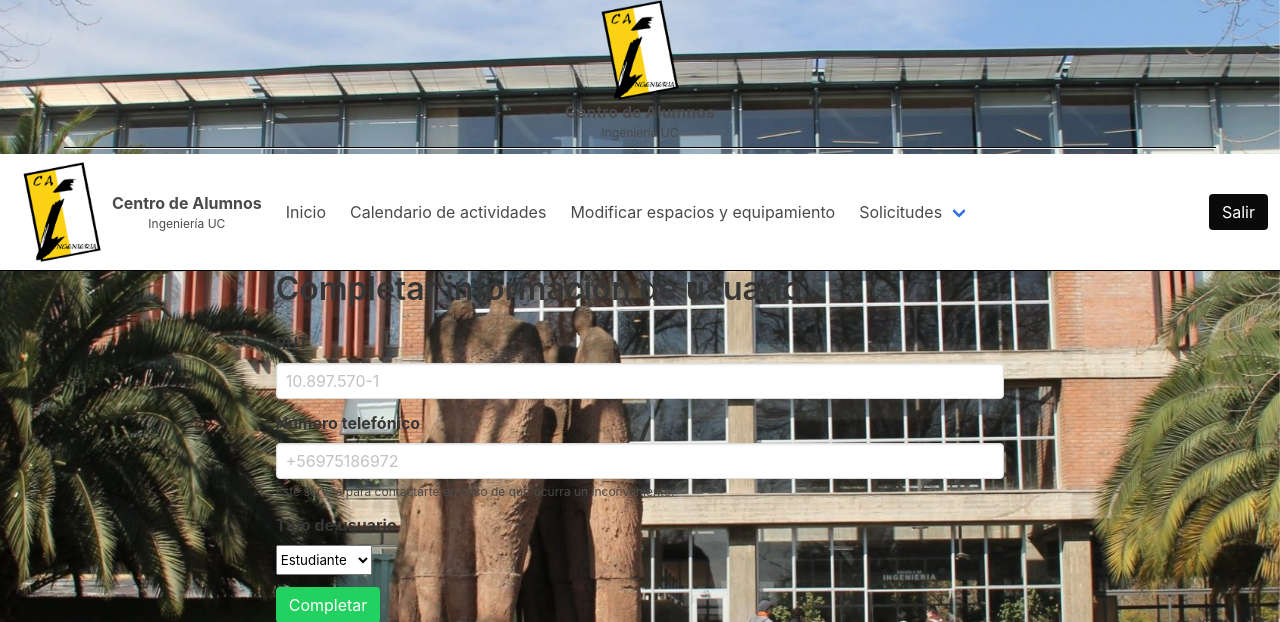
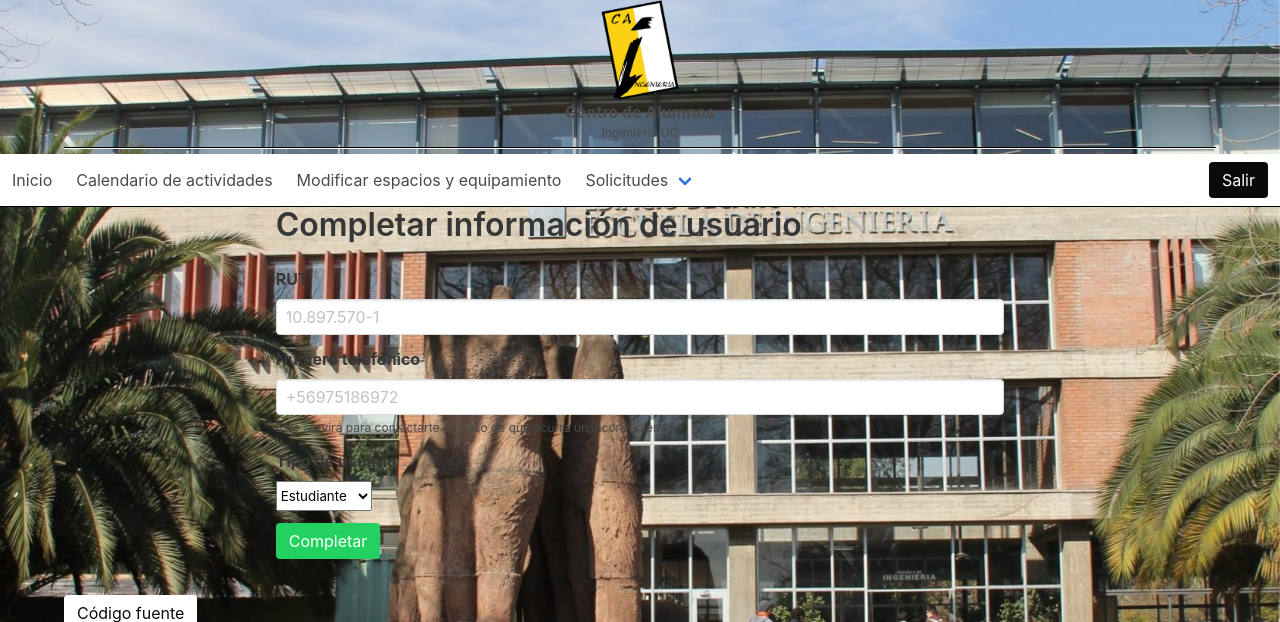
Before and after one commit to caiuc/pagina-solicitudes, a Django app: page /accounts/update/1/ in a window 1280 px wide. Shown: the top 622 px of the page. Run offline with Django 4.2, Linux system fonts and the light colour scheme; the visitor is signed in with stand-in values (Sample User, id 1); data comes from the database, SQL or seed files in the repository; some libraries are stand-ins or nearby versions.

Commit message:
Update base.html

```diff
--- a/templates/base.html
+++ b/templates/base.html
@@ -62,17 +62,6 @@
   <!-- Agrega el navbar -->
   <div class="navbar">
     <div class="navbar-brand">
-      <div class="navbar-item has-text-centered">
-        <a href="{% url 'home' %}">
-          {% load static %}
-          <img src="{% static "img/cai.png" %}" alt="logo cai" style="max-height: 100px;" />
-        </a>
-        <div>
-          <p class="has-text-weight-bold is-size-6">Centro de Alumnos</p>
-          <p class="is-size-7">Ingeniería UC</p>
-        </div>
-      </div>
-
       <a role="button" class="navbar-burger burger" aria-label="menu" aria-expanded="false" data-target="navbarBasicExample" onclick="document.querySelector('.navbar-menu').classList.toggle('is-active');">
         <span aria-hidden="true"></span>
         <span aria-hidden="true"></span>
```
